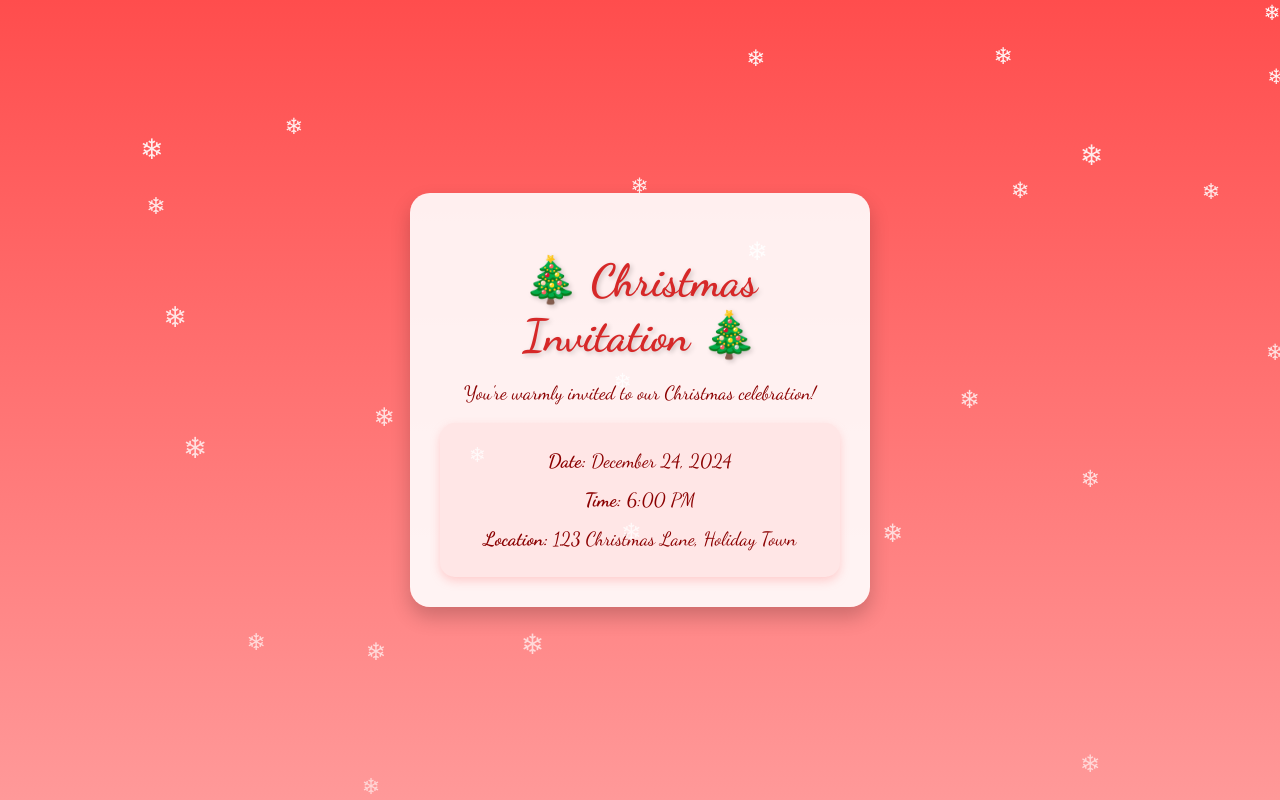
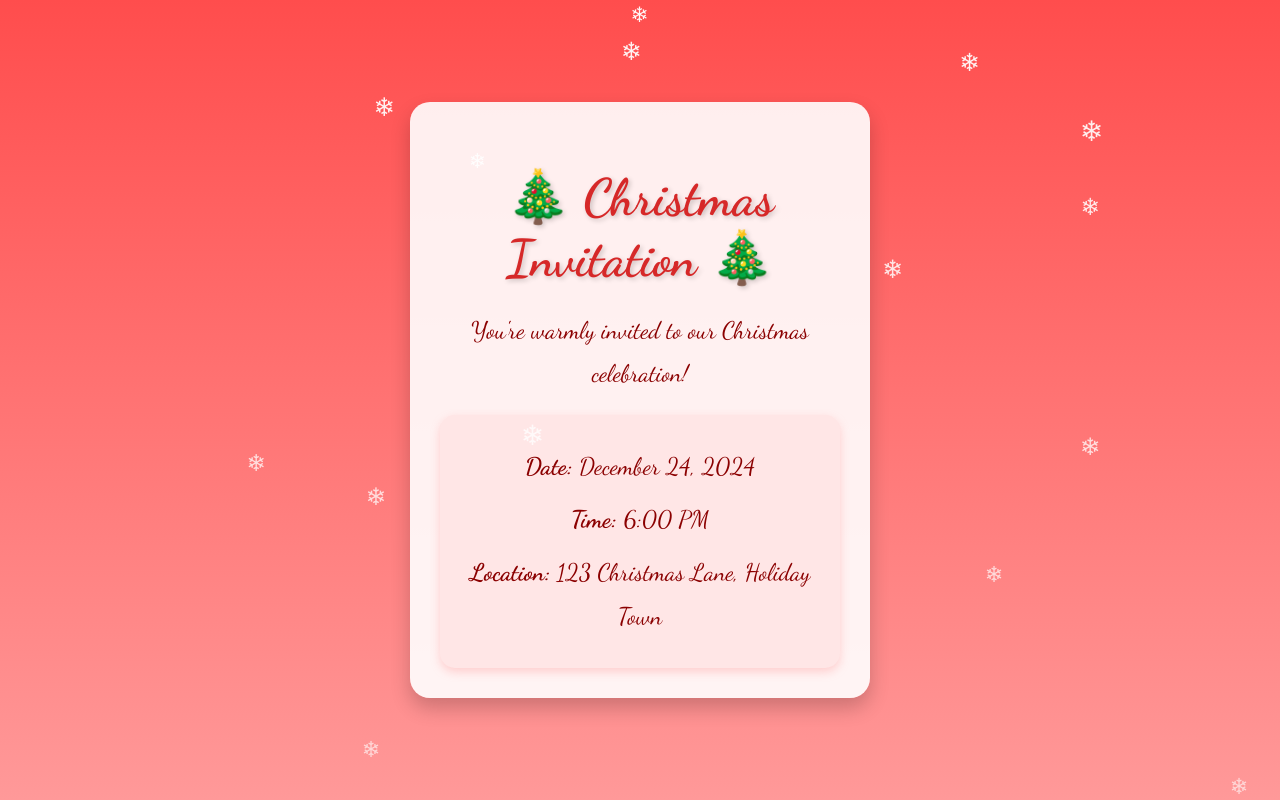
Before and after one commit to Damakete/damakete.github.io, a plain HTML site: page index.html in a window 1280 px wide. Drawn offline with Linux system fonts and the light colour scheme.

Commit message:
Update index.html

```diff
--- a/index.html
+++ b/index.html
@@ -34,21 +34,22 @@
       width: 90%;
       max-width: 400px;
       text-align: center;
+      margin: 0 20px; /* Added left-right margin for spacing */
     }
 
     /* Title styling */
     h1 {
-      font-size: 2.8rem;
+      font-size: 3.2rem; /* Larger title */
       color: #d62828; /* Deep Christmas red */
-      margin-bottom: 15px;
+      margin-bottom: 20px;
       text-shadow: 2px 2px 5px rgba(0, 0, 0, 0.2);
     }
 
     /* Subtitle */
     p {
-      font-size: 1.2rem;
+      font-size: 1.5rem; /* Larger font for better readability */
       margin: 10px 0;
-      line-height: 1.6;
+      line-height: 1.8;
       color: #8b0000; /* Rich red */
     }
 
@@ -56,15 +57,15 @@
     .invite-details {
       background: #ffe6e6; /* Soft pastel pink */
       border-radius: 15px;
-      padding: 15px;
-      margin-top: 15px;
-      font-size: 1rem;
+      padding: 20px;
+      margin-top: 20px;
+      font-size: 1.2rem; /* Slightly larger font for details */
       color: #800000;
       box-shadow: 0 4px 10px rgba(255, 150, 150, 0.4);
     }
 
     .invite-details p {
-      margin: 8px 0;
+      margin: 10px 0;
     }
 
     /* Snowflake styles */
@@ -91,13 +92,13 @@
     /* Responsive adjustments */
     @media (max-width: 768px) {
       h1 {
-        font-size: 2.4rem;
+        font-size: 2.8rem;
       }
       p {
-        font-size: 1rem;
+        font-size: 1.2rem;
       }
       .invite-details {
-        font-size: 0.9rem;
+        font-size: 1rem;
       }
     }
   </style>
@@ -126,13 +127,13 @@
       snowflake.style.opacity = Math.random() * 0.5 + 0.5; // 50-100% opacity
       document.body.appendChild(snowflake);
 
-      // Remove snowflake after animation
-      snowflake.addEventListener('animationend', () => {
+      // Remove snowflake after 6 seconds (matching longest animation duration)
+      setTimeout(() => {
         snowflake.remove();
-      });
+      }, 6000);
     }
 
-    setInterval(createSnowflake, 150); // Create snowflakes faster for density
+    setInterval(createSnowflake, 250); // Create snowflakes every 250ms
   </script>
 </body>
 </html>
```
